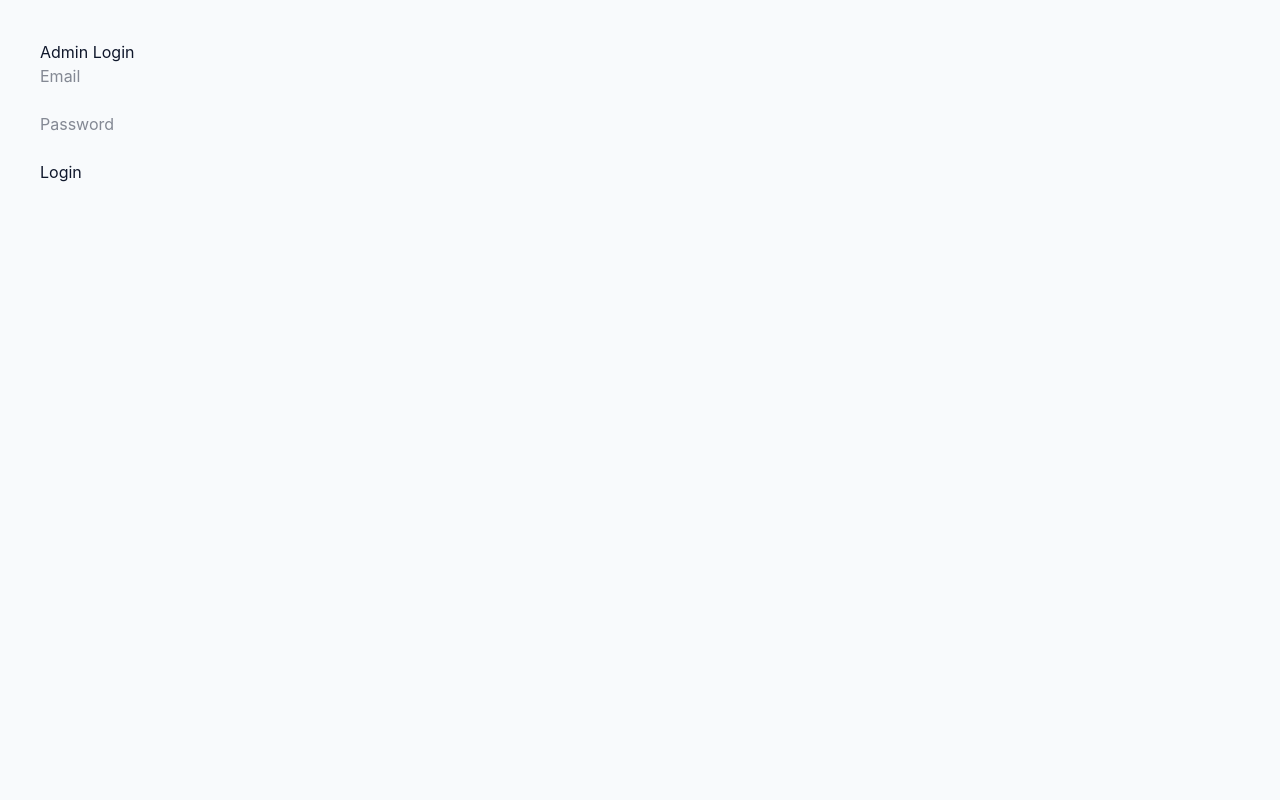
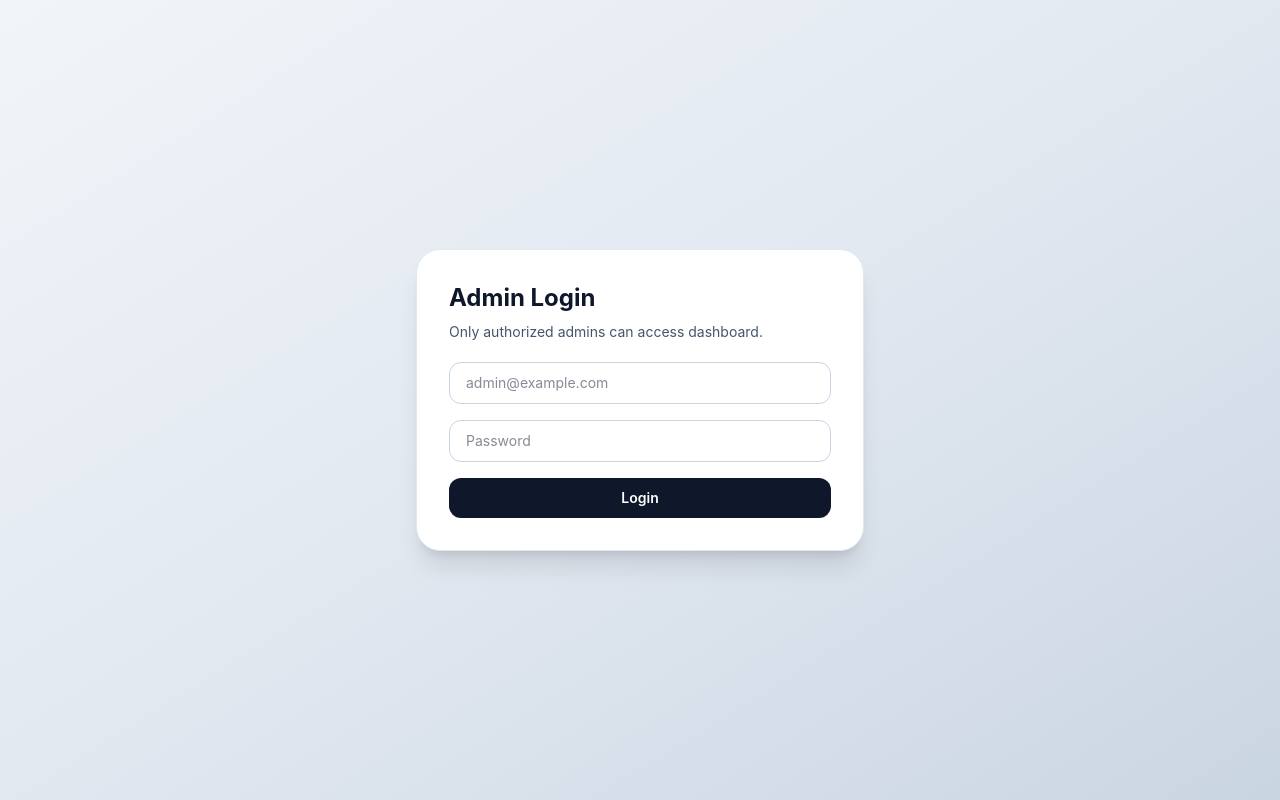
Before and after one commit to 0x01amar/E-Commerical-website, a React app in the folder frontend/: page /admin-login in a window 1280 px wide. Built offline with nearby package versions, Linux system fonts and the light colour scheme; the HTML template or start-up script is replaced by a standard one.

Commit message:
improve admin login UX and validation

```diff
--- a/frontend/src/pages/AdminLogin.jsx
+++ b/frontend/src/pages/AdminLogin.jsx
@@ -3,75 +3,90 @@ import { useNavigate } from "react-router-dom";
 
 function AdminLogin() {
 
-  const [email,setEmail] = useState("");
-  const [password,setPassword] = useState("");
+  const [email, setEmail] = useState("");
+  const [password, setPassword] = useState("");
+  const [error, setError] = useState("");
+  const [loading, setLoading] = useState(false);
 
   const navigate = useNavigate();
 
-  const handleLogin = (e) => {
+  const handleLogin = async (event) => {
 
-    e.preventDefault();
+    event.preventDefault();
 
-    fetch("http://localhost:5000/api/auth/login",{
-      method:"POST",
-      headers:{
-        "Content-Type":"application/json"
-      },
-      body:JSON.stringify({
-        email,
-        password
-      })
-    })
-    .then(res=>res.json())
-    .then(data=>{
-
-      if(data.message === "Login successful"){
-
-        alert("Admin Login successful");
-
-        navigate("/admin-dashboard");
-
-      }else{
-
-        alert("Invalid admin credentials");
-
+    try {
+      if (!email.trim() || !password) {
+        setError("Email and password are required");
+        return;
       }
 
+      setLoading(true);
+      setError("");
+
+      const response = await fetch("http://localhost:5000/api/auth/login", {
+        method: "POST",
+        headers: {
+          "Content-Type": "application/json",
+        },
+        body: JSON.stringify({
+          email: email.trim().toLowerCase(),
+          password,
+        }),
       });
+
+      const data = await response.json();
+
+      if (!response.ok) {
+        throw new Error(data?.message || "Invalid admin credentials");
+      }
+
+      localStorage.setItem("email", data?.user?.email || email.trim().toLowerCase());
+      localStorage.setItem("role", data?.user?.role || "admin");
+      navigate("/admin-dashboard");
+    } catch (loginError) {
+      setError(loginError.message || "Invalid admin credentials");
+    } finally {
+      setLoading(false);
+    }
 
   };
 
   return(
 
-    <div style={{padding:"40px"}}>
+    <div className="flex min-h-screen items-center justify-center bg-linear-to-br from-slate-100 via-slate-200 to-slate-300 px-4 py-10">
+      <div className="w-full max-w-md rounded-3xl border border-slate-200 bg-white p-8 shadow-xl">
+        <h1 className="text-2xl font-bold text-slate-900">Admin Login</h1>
+        <p className="mt-2 text-sm text-slate-600">Only authorized admins can access dashboard.</p>
 
-      <h2>Admin Login</h2>
+        {error ? <p className="mt-4 rounded-lg bg-rose-50 px-3 py-2 text-sm text-rose-600">{error}</p> : null}
 
-      <form onSubmit={handleLogin}>
-
+        <form onSubmit={handleLogin} className="mt-5 space-y-4">
           <input
-        placeholder="Email"
+            type="email"
+            placeholder="admin@example.com"
             value={email}
-        onChange={(e)=>setEmail(e.target.value)}
+            onChange={(event) => setEmail(event.target.value)}
+            className="w-full rounded-xl border border-slate-300 px-4 py-2.5 text-sm outline-none transition focus:border-slate-500"
           />
-
-        <br/><br/>
 
           <input
             type="password"
             placeholder="Password"
             value={password}
-        onChange={(e)=>setPassword(e.target.value)}
+            onChange={(event) => setPassword(event.target.value)}
+            className="w-full rounded-xl border border-slate-300 px-4 py-2.5 text-sm outline-none transition focus:border-slate-500"
           />
 
-        <br/><br/>
-
-        <button type="submit">Login</button>
-
+          <button
+            type="submit"
+            disabled={loading}
+            className="w-full rounded-xl bg-slate-900 px-4 py-2.5 text-sm font-semibold text-white transition hover:bg-slate-800 disabled:cursor-not-allowed disabled:opacity-60"
+          >
+            {loading ? "Logging in..." : "Login"}
+          </button>
         </form>
-
       </div>
-
+    </div>
   );
 
 }
```
Lines whose indentation alone changed are shown as unchanged.
